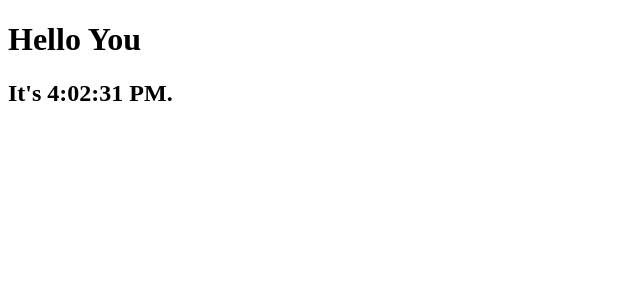
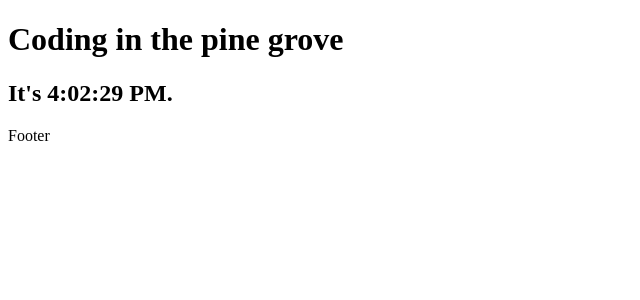
Before and after one commit to francescordola/my-app, a React (Create React App) app: page / in a window 1280 px wide. Shown: the top 300 px of the page, without its empty margins (0-640 px from the left). Built offline with nearby package versions, Linux system fonts and the light colour scheme.

Commit message:
App TEST + footer

```diff
--- a/src/App.js
+++ b/src/App TEST.jsx
@@ -3,7 +3,7 @@ import React from 'react';
 /* FOOTER
 import Footer from './components/Footer';
 
-const App = () => {
+export const App = () => {
   return (
     <React.Fragment>
       <div className="container">Hello World</div>
@@ -12,9 +12,7 @@ const App = () => {
     </React.Fragment>
   );
 }
-export default App;
 */
-
 
 /* TIMER
 const App = () => {
@@ -43,12 +41,15 @@ export default App;
 */
 
 // PROPS 2
-export const Name = (props) => {
-  const name = <h1>Hello {props.name}</h1>
-  return (name)
-}
+export const Name = ({name}) => <h1>Hello {name}</h1>
+export const Time = (props) => <h2>It's {props.time}</h2>
 
-export const Time = (props) => {
-  const time = <h2>It's {props.time}.</h2>
-  return (time)
-}
+// export const Name = (props) => {
+//   const name = <h1>Coding in the {props.name}</h1>
+//   return name
+// }
+
+// export const Time = (props) => {
+//   const time = <h2>It's {props.time}.</h2>
+//   return time
+// }
--- /dev/null
+++ b/src/App.jsx
@@ -0,0 +1,15 @@
+import React from 'react';
+
+// same as below
+// export const Name = ({name}) => <h1>Hello {name}</h1>
+// export const Time = (props) => <h2>It's {props.time}</h2>
+
+export const Name = (props) => {
+  const name = <h1>Coding in the {props.name}</h1>
+  return name
+}
+
+export const Time = (props) => {
+  const time = <h2>It's {props.time}.</h2>
+  return time
+}
--- a/src/components/Footer.js
+++ b/src/components/Footer.js
@@ -1,8 +1,7 @@
-const Footer = () => {
-    return ( <footer>
-        ciao
+export const Footer = () => {
+    return (
+    <footer>
+        Footer
     </footer>
     )
 }
-
-export default Footer;
--- a/src/index.js
+++ b/src/index.jsx
@@ -1,15 +1,18 @@
 import React from 'react';
 import ReactDOM from 'react-dom';
 import {Time, Name} from './App';
+import {Footer} from './components/Footer';
+
+const rootElement = document.getElementById('root');
 
 const render = () => {
-
   ReactDOM.render(
     <React.StrictMode>
-      <Name name="You"/>
+      <Name name="pine grove" />
       <Time time={new Date().toLocaleTimeString()} />
+      <Footer />
     </React.StrictMode>,
-    document.getElementById('root')
+    rootElement
   );
 }
 
```
